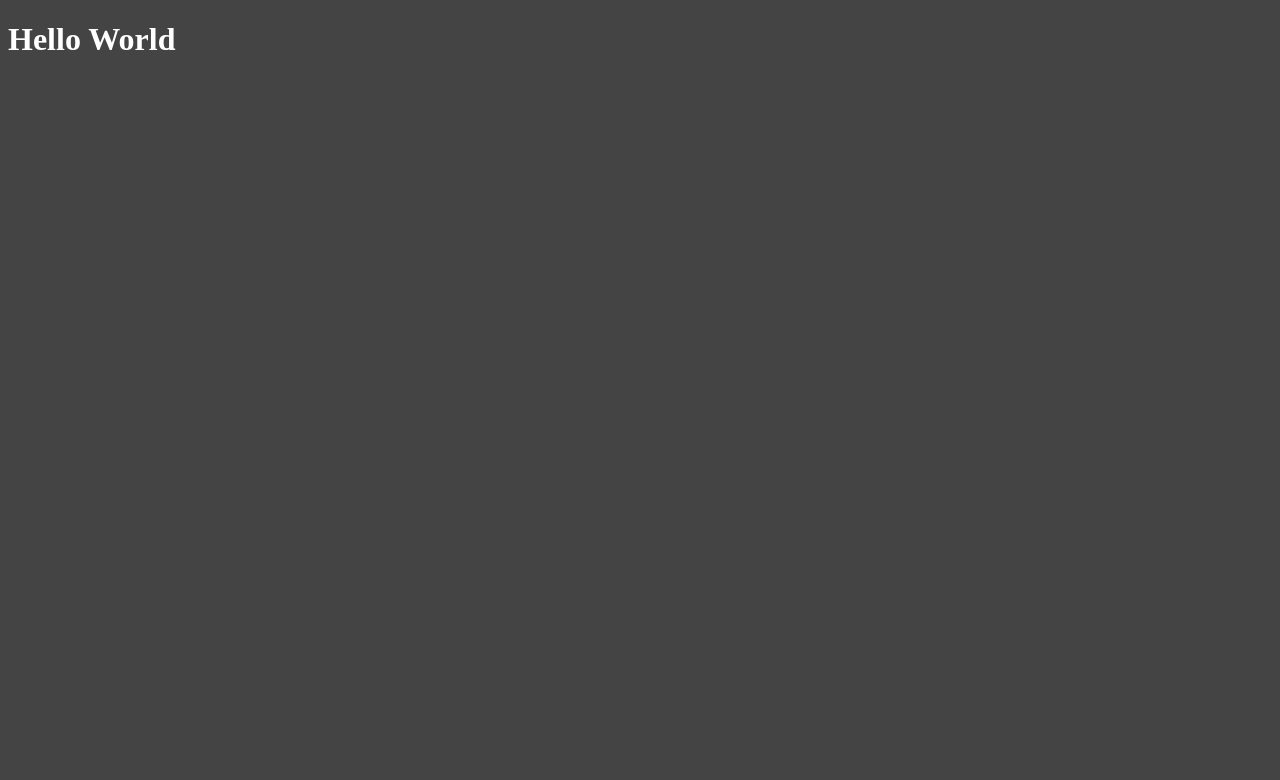
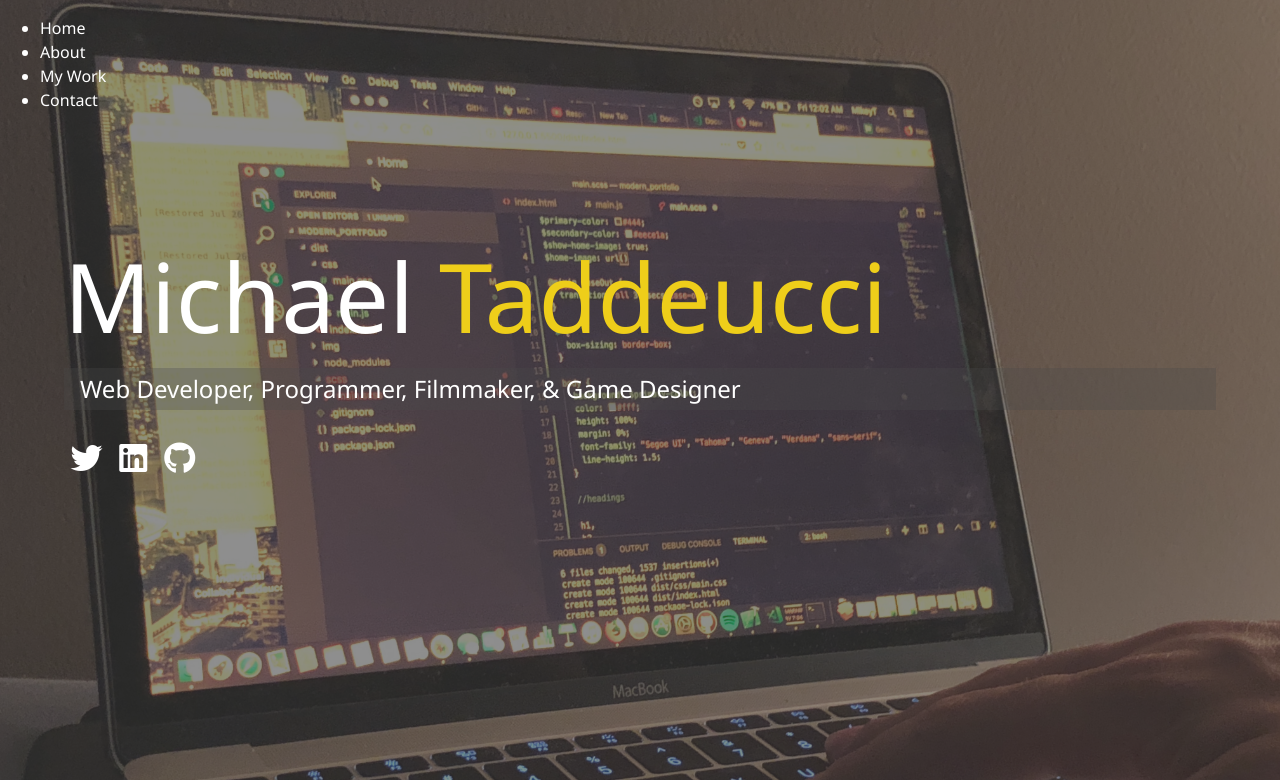
Before and after one commit to mtaddevi/michaeltaddeucci_portfolio, a PHP site: page /dist/index.html in a window 1280 px wide. Before the commit the part shown is almost empty. Shown: the top 780 px of the page. Run offline with PHP 8.4, Linux system fonts and the light colour scheme; some libraries are stand-ins or nearby versions.

Commit message:
Index markup & main sass

```diff
--- a/dist/css/main.css
+++ b/dist/css/main.css
@@ -1,3 +1,66 @@
+* {
+  box-sizing: border-box; }
+
 body {
   background: #444;
-  color: #fff; }
+  color: #fff;
+  height: 100%;
+  margin: 0%;
+  font-family: "Segoe UI", "Tahoma", "Geneva", "Verdana", "sans-serif";
+  line-height: 1.5; }
+  body#bg-img {
+    background: url(/dist/img/background.jpg);
+    background-attachment: fixed;
+    background-size: cover; }
+    body#bg-img:after {
+      content: "";
+      position: absolute;
+      top: 0;
+      right: 0;
+      width: 100%;
+      height: 100%;
+      z-index: -1;
+      background: rgba(68, 68, 68, 0.6); }
+
+h1,
+h2,
+h3 {
+  margin: 0;
+  font-weight: 400; }
+  h1.lg-heading,
+  h2.lg-heading,
+  h3.lg-heading {
+    font-size: 6rem; }
+  h1.sm-heading,
+  h2.sm-heading,
+  h3.sm-heading {
+    margin-bottom: 2rem;
+    padding: 0.2rem 1rem;
+    background: rgba(73, 73, 73, 0.3); }
+
+a {
+  color: #fff;
+  text-decoration: none; }
+
+header {
+  position: fixed;
+  z-index: 2;
+  width: 100%; }
+
+.text-secondary {
+  color: #eece1a; }
+
+main {
+  padding: 4rem;
+  height: 100%; }
+  main .icons {
+    margin-top: 1rem; }
+    main .icons a {
+      padding: 0.4rem; }
+      main .icons a:hover {
+        color: #eece1a;
+        transition: all 0.5secs ease-out; }
+  main#home {
+    overflow: hidden; }
+    main#home h1 {
+      margin-top: 20vh; }
--- a/dist/index.html
+++ b/dist/index.html
@@ -5,12 +5,76 @@
     <meta charset="UTF-8">
     <meta name="viewport" content="width=device-width, initial-scale=1.0">
     <meta http-equiv="X-UA-Compatible" content="ie=edge">
+
+    <link rel="stylesheet" href="https://use.fontawesome.com/releases/v5.2.0/css/all.css" integrity="sha384-hWVjflwFxL6sNzntih27bfxkr27PmbbK/iSvJ+a4+0owXq79v+lsFkW54bOGbiDQ"
+        crossorigin="anonymous">
+
+
     <link rel="stylesheet" href="css/main.css">
     <title>Welcome to my Portfolio</title>
 </head>
 
-<body>
-    <h1>Hello World</h1>
+<body id="bg-img">
+
+    <header>
+
+        <div class="menu-btn">
+            <div class="btn-line"></div>
+            <div class="btn-line"></div>
+            <div class="btn-line"></div>
+        </div>
+        <nav class="menu">
+            <div class="menu-branding">
+                <div class="portrait"></div>
+            </div>
+            <ul class="menu-nav">
+                <li class="nav-item">
+                    <a href="/" class="nav-link">
+                        Home
+                    </a>
+                </li>
+                <li class="nav-item">
+                    <a href="/about.html" class="nav-link">
+                        About
+                    </a>
+                </li>
+                <li class="nav-item">
+                    <a href="/work.html" class="nav-link">
+                        My Work
+                    </a>
+                </li>
+                <li class="nav-item">
+                    <a href="/contact.html" class="nav-link">
+                        Contact
+                    </a>
+                </li>
+            </ul>
+        </nav>
+    </header>
+
+    <main id="home">
+        <h1 class="lg-heading">
+            Michael
+            <span class="text-secondary">Taddeucci</span>
+        </h1>
+        <h2 class="sm-heading">
+            Web Developer, Programmer, Filmmaker, & Game Designer
+        </h2>
+        <class class="icons">
+            <a href="#!">
+                <i class="fab fa-twitter fa-2x"></i>
+            </a>
+            <a href="#!">
+                <i class="fab fa-linkedin fa-2x"></i>
+            </a>
+            <a href="#!">
+                <i class="fab fa-github fa-2x"></i>
+            </a>
+
+        </class>
+    </main>
+
+    <script src="js/main.js"></script>
 </body>
 
 </html>
--- /dev/null
+++ b/scss/_config.scss
@@ -0,0 +1,31 @@
+$primary-color: #444;
+$secondary-color: #eece1a;
+$show-home-image: true;
+$home-image: url(/dist/img/background.jpg);
+$background-opacity: 0.6;
+
+@mixin easeOut {
+  transition: all 0.5secs ease-out;
+}
+
+@mixin background {
+  @if $show-home-image {
+    &#bg-img {
+      background: $home-image;
+      background-attachment: fixed;
+      background-size: cover;
+
+      //formerly .overlay
+      &:after {
+        content: "";
+        position: absolute;
+        top: 0;
+        right: 0;
+        width: 100%;
+        height: 100%;
+        z-index: -1;
+        background: rgba($primary-color, $background-opacity);
+      }
+    }
+  }
+}
--- a/scss/main.scss
+++ b/scss/main.scss
@@ -1,6 +1,73 @@
-$primary-color: #444;
+@import "config";
+
+* {
+  box-sizing: border-box;
+}
 
 body {
+  @include background;
   background: $primary-color;
   color: #fff;
+  height: 100%;
+  margin: 0%;
+  font-family: "Segoe UI", "Tahoma", "Geneva", "Verdana", "sans-serif";
+  line-height: 1.5;
 }
+
+//headings
+
+h1,
+h2,
+h3 {
+  margin: 0;
+  font-weight: 400;
+
+  // &.lg is the same as doing individual for h1,2,3
+  &.lg-heading {
+    font-size: 6rem;
+  }
+
+  &.sm-heading {
+    margin-bottom: 2rem;
+    padding: 0.2rem 1rem;
+    background: rgba(lighten($primary-color, 2), 0.3);
+  }
+}
+
+a {
+  color: #fff;
+  text-decoration: none;
+}
+
+header {
+  position: fixed;
+  z-index: 2;
+  width: 100%;
+}
+
+.text-secondary {
+  color: $secondary-color;
+}
+
+main {
+  padding: 4rem;
+  height: 100%;
+
+  .icons {
+    margin-top: 1rem;
+    a {
+      padding: 0.4rem;
+      &:hover {
+        color: $secondary-color;
+        @include easeOut();
+      }
+    }
+  }
+
+  &#home {
+    overflow: hidden;
+    h1 {
+      margin-top: 20vh;
+    }
+  }
+}
```
Also changed, not shown: dist/img/background.JPG (added), dist/img/maccGround.JPG (added), dist/img/tackground.jpg (added), dist/js/main.js (added), 3 other files.
